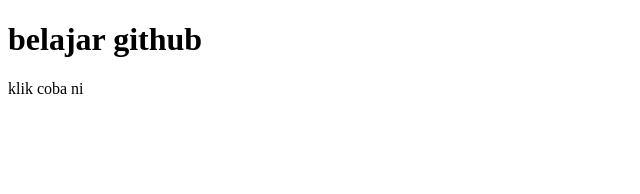
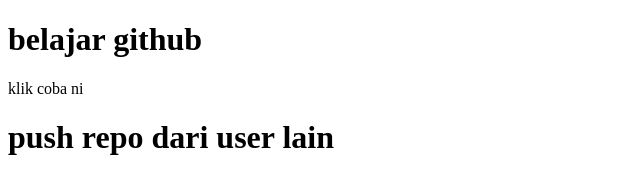
Before and after one commit to dvcdvcdd/belajar-github, a plain HTML site: page index.html in a window 1280 px wide. Shown: the whole page, without its empty margins (0-640 px from the left). Drawn offline with Linux system fonts and the light colour scheme.

Commit message:
perubahan dari user lain

```diff
--- a/index.html
+++ b/index.html
@@ -8,5 +8,7 @@
 <body>
     <h1>belajar github</h1>
     <p>klik coba ni</p>
+
+    <h1>push repo dari user lain</h1>
 </body>
 </html>
--- /dev/null
+++ b/script.js
@@ -0,0 +1 @@
+console.log("hello from user")
```
